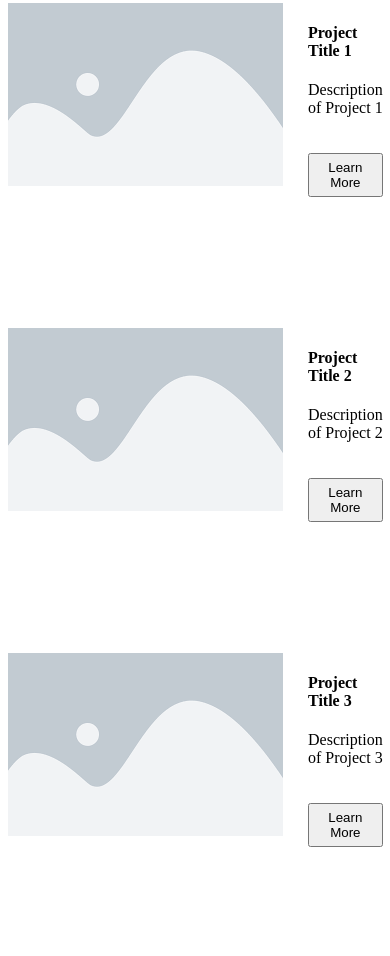
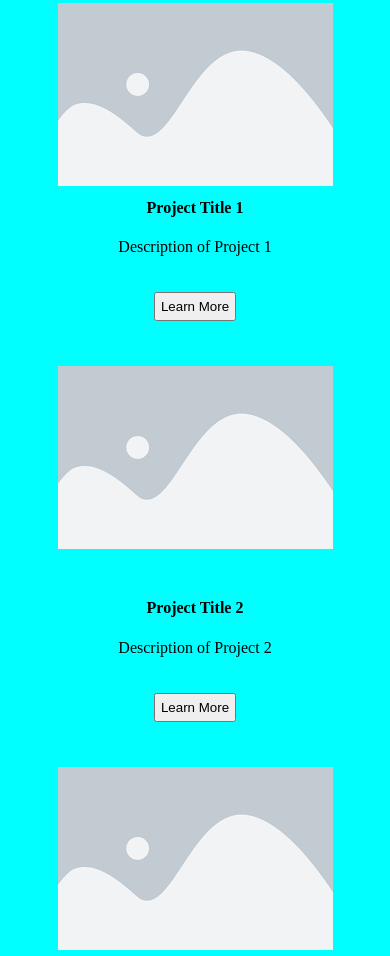
Before and after one commit to jesschinn/UX_UI_HW_18, a plain HTML site: page index.html in a window 390 px wide. Shown: the part 1487-2443 px from the top of the page. Drawn offline with Linux system fonts and the light colour scheme.

Commit message:
Responsive My Work Section

```diff
--- a/css/styles.css
+++ b/css/styles.css
@@ -111,4 +111,22 @@ footer ul{
     margin: auto;
 }
 
-@media only screen and (max-width:600)
+@media only screen and (max-width:600px){
+    body{background-color: aqua;}
+    .workGrid{
+        display:grid;
+        grid-template-rows: 150px;
+        grid-template-columns: 1fr;
+        grid-template-areas:
+        'photo1'
+        'description1'
+        'photo2'
+        'description2'
+        'photo3'
+        'description3' ;
+        gap: 25px;
+        text-align: center;}
+.description1{grid-area: description1;text-align: center;}
+.description2{grid-area: description2;text-align: center;}
+.description3{grid-area: description3;text-align: center;}
+}
```
